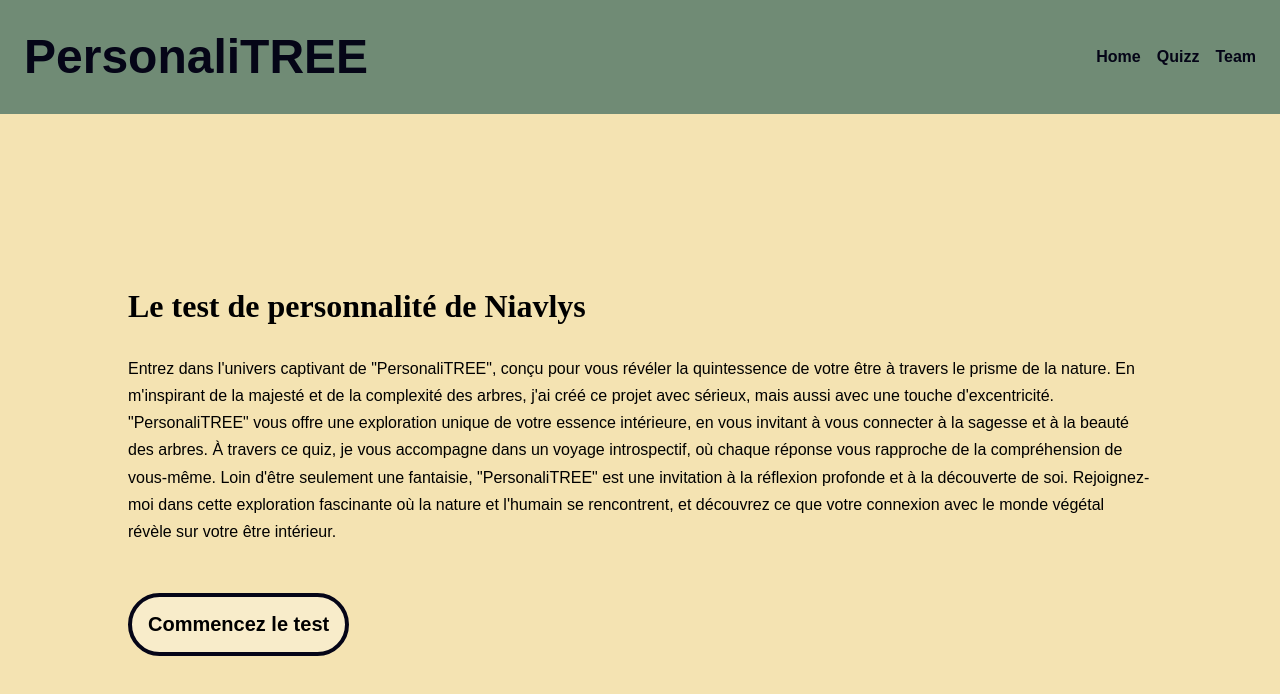
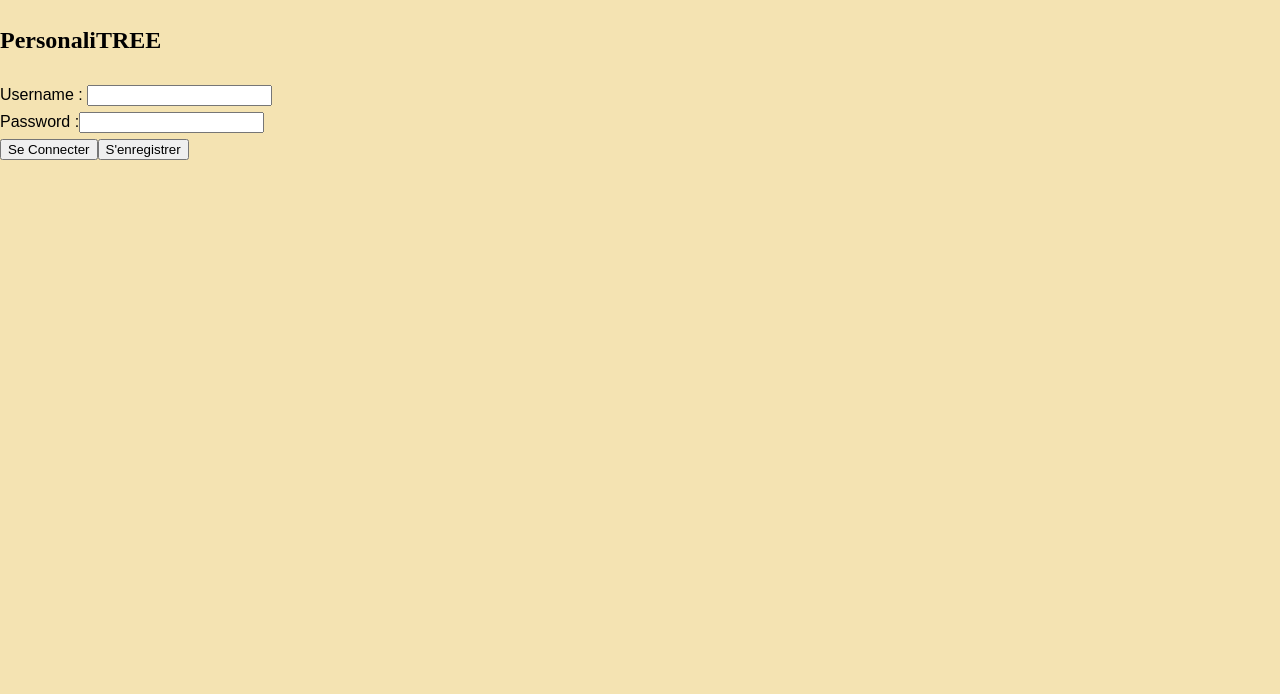
Before and after one commit to XamTV/Protojam-team-B, a React (Vite) app in the folder client/: page / in a window 1280 px wide. Shown: the top 694 px of the page. Built offline with nearby package versions, Linux system fonts and the light colour scheme; a web font is replaced by a local one.

Commit message:
Setting up the Login Page

```diff
--- a/client/src/components/MCQ.jsx
+++ b/client/src/components/MCQ.jsx
@@ -98,7 +98,7 @@ function MCQ({ setData }) {
             setPoints(points + selected);
 
             axios
-              .post(import.meta.env.VITE_SSH_URL, points)
+              .post(`${import.meta.env.VITE_SSH_URL}results`, points)
               .then((res) => {
                 setData(res.data);
               })
--- a/client/src/components/Navbar.jsx
+++ b/client/src/components/Navbar.jsx
@@ -6,7 +6,7 @@ function Navbar() {
     <section className="NavbarComponent">
       <h1>PersonaliTREE</h1>
       <nav className="navBar">
-        <Link to="/">Home</Link>
+        <Link to="/home">Home</Link>
         <Link to="/quizz">Quizz</Link>
         <Link to="/team">Team</Link>
       </nav>
--- /dev/null
+++ b/client/src/pages/Login.jsx
@@ -0,0 +1,84 @@
+import axios from "axios";
+import { useState } from "react";
+import { Link } from "react-router-dom";
+
+function Login() {
+  const [username, setUsername] = useState("");
+  const [password, setPassword] = useState("");
+
+  const profile = {
+    username,
+    password,
+  };
+
+  const myJSON = JSON.stringify(profile);
+
+  const handleUsername = (e) => {
+    setUsername(e.target.value);
+  };
+  const handlePassword = (e) => {
+    setPassword(e.target.value);
+  };
+
+  return (
+    <section className="LoginComponent">
+      <h1>PersonaliTREE</h1>
+      <form className="username">
+        <label htmlFor="username">Username : </label>
+        <input
+          className="profile-input"
+          type="text"
+          value={username}
+          onChange={handleUsername}
+          id="username"
+          name="username"
+          required
+        />
+      </form>
+      <form className="password">
+        <label htmlFor="pass">Password :</label>
+        <input
+          className="profile-input"
+          type="password"
+          id="pass"
+          name="password"
+          value={password}
+          onChange={handlePassword}
+          required
+        />
+      </form>
+      <Link to="/team">
+        <button
+          type="button"
+          className="profile-button"
+          onClick={() => {
+            axios
+              .post(`${import.meta.env.VITE_SSH_URL}connect`, myJSON)
+              .then((res) => {
+                console.info(res.data);
+              });
+          }}
+        >
+          Se Connecter
+        </button>
+      </Link>
+      <Link to="/home">
+        <button
+          type="button"
+          className="profile-button"
+          onClick={() => {
+            axios
+              .post(`${import.meta.env.VITE_SSH_URL}register`, myJSON)
+              .then((res) => {
+                console.info(res.data);
+              });
+          }}
+        >
+          S'enregistrer
+        </button>
+      </Link>
+    </section>
+  );
+}
+
+export default Login;
```
Also changed, not shown: client/src/main.jsx (+9 -4 lines).
